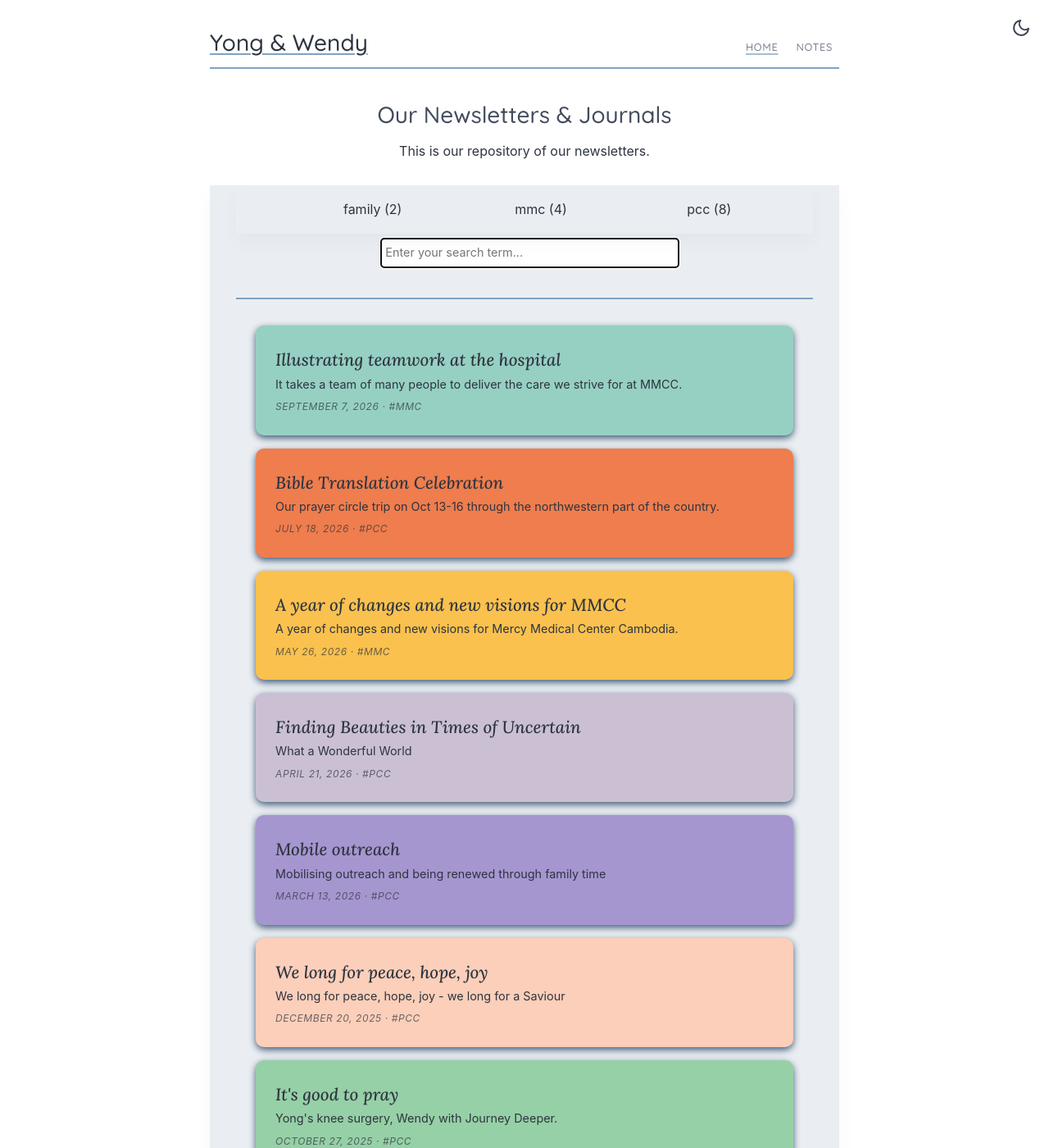
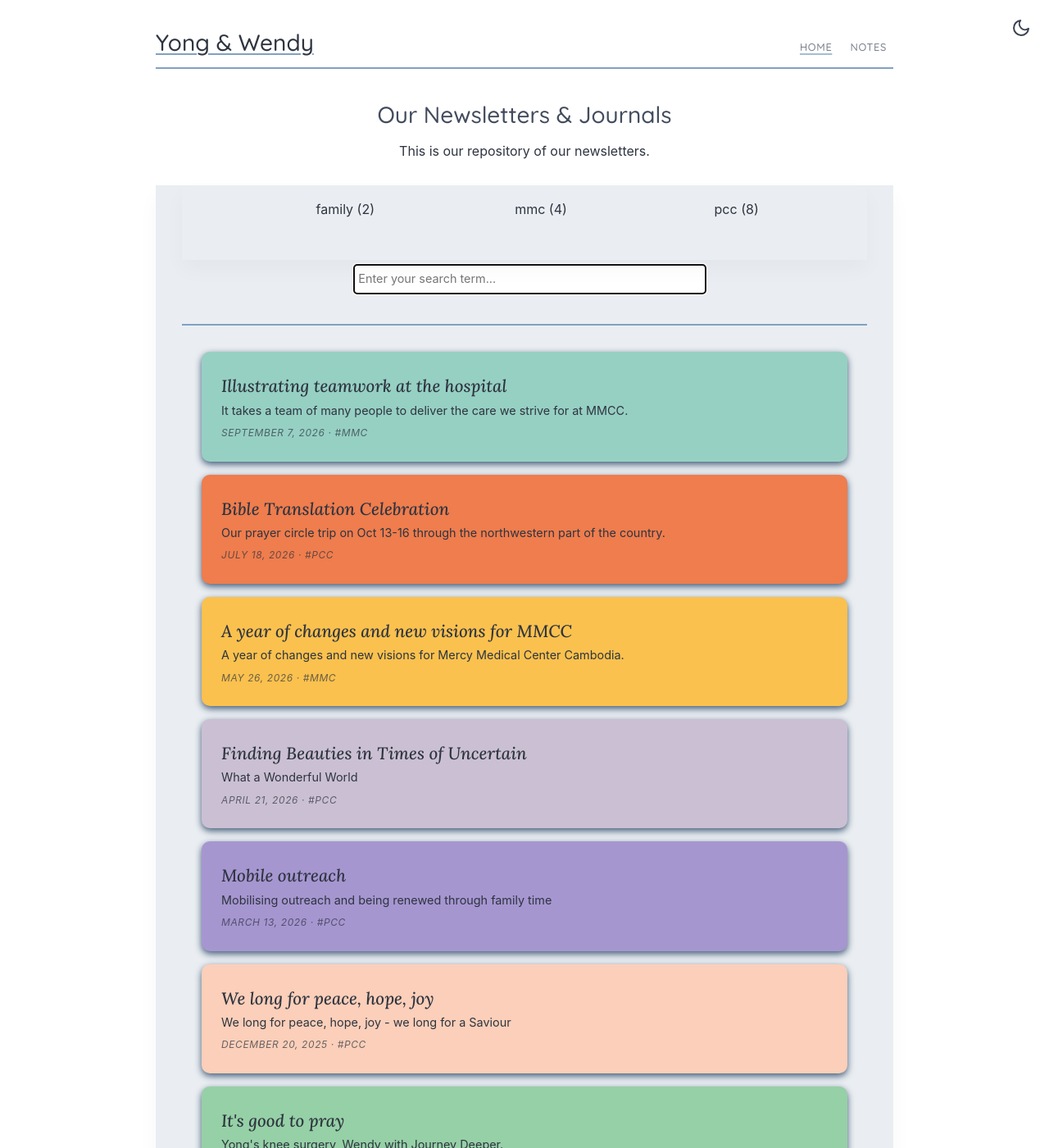
Before and after one commit to yong-lim/4lims, a Jekyll site: the page built from index.md, in a window 1280 px wide and 1400 px high. Shown: the whole window at 82% size. Built offline with Jekyll 4.4.1, drawn with Linux system fonts in a browser that asks for light colours.

Commit message:
Move the footer to the bottom of the page

```diff
--- a/_layouts/default.html
+++ b/_layouts/default.html
@@ -30,9 +30,10 @@ layout: compress
       {{ content }}
 
       {% include toggle-theme.html %}
-      {% include footer.html %}
+      <!--{% include footer.html %}-->
       {% include click-to-top.html %}
     </div>
+    {% include footer.html %}
 
   </body>
 
--- a/_sass/_theme.scss
+++ b/_sass/_theme.scss
@@ -128,6 +128,8 @@ body {
   // line-height: 1.5;
   // -webkit-font-smoothing: antialiased;
   text-rendering: optimizeLegibility;
+  min-height: 100vh;
+  display: grid;
 }
 
 ::-webkit-scrollbar {
@@ -225,8 +227,10 @@ tbody tr:nth-child(odd) th {
 /** Container  */
 
 .container {
-  max-width: 48rem;
+  width: 100%;
   margin: 0 auto;
+  max-width: 900px;
+  padding-bottom: 2rem;
 }
 
 /** Archive */
@@ -278,9 +282,8 @@ tbody tr:nth-child(odd) th {
   position: relative;
   // margin-bottom: 2rem;
   background-color: var(--secondary-body-bg);
-  padding: 2rem;
+  padding: 3rem;
   padding-top: 1rem;
-  padding-bottom: 1rem;
   -webkit-box-shadow: 0 0.75rem 1.5rem rgba(18, 38, 63, 0.03);
   box-shadow: 0 0.75rem 1.5rem rgba(18, 38, 63, 0.03);
   a:hover {
@@ -407,8 +410,7 @@ nav {
   padding-top: 1rem;
   font-size: 0.875rem;
   border-top: 0.125rem solid var(--hr-color);
-  margin-top: 2.5rem;
-  margin-bottom: 2rem;
+  margin-top: auto;
 }
 
 /** Code */
```
